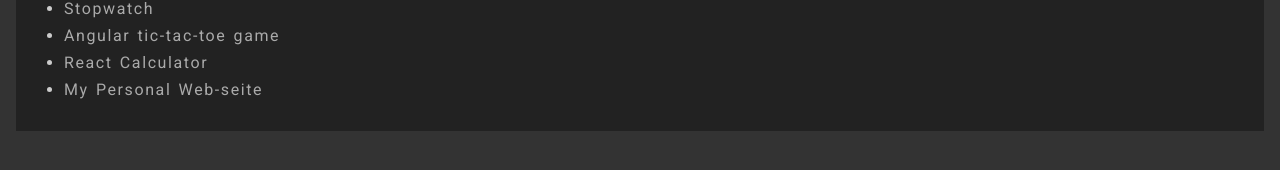
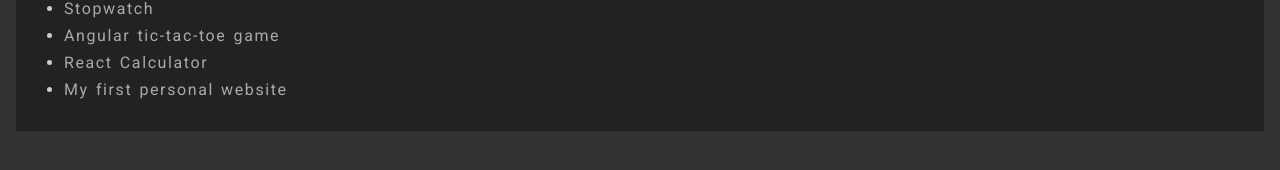
Before and after one commit to marceljaworski/portfolio, a React (Vite) app: page /projects in a window 1280 px wide. Shown: the part 298-468 px from the top of the page. Built offline with nearby package versions, Linux system fonts and the light colour scheme.

Commit message:
my first website updated link

```diff
--- a/src/pages/PageProjects.tsx
+++ b/src/pages/PageProjects.tsx
@@ -13,7 +13,7 @@
 				<li><a href="https://stopwatch-jsx.netlify.app/" target="blank">Stopwatch</a></li>
 				<li><a href="https://tic-tac-toe-marceljaworski.vercel.app/" target="blank">Angular tic-tac-toe game</a></li>
 				<li><a href="https://jsxcalculator.netlify.app/" target="blank">React Calculator</a></li>
-				<li><a href="https://marceljaworski.de/" target="blank">My Personal Web-seite</a></li>
+				<li><a href="https://marceljaworski.github.io/marceljaworski/" target="blank">My first personal website</a></li>
 			</ul>
 		</div>
 	);
```
